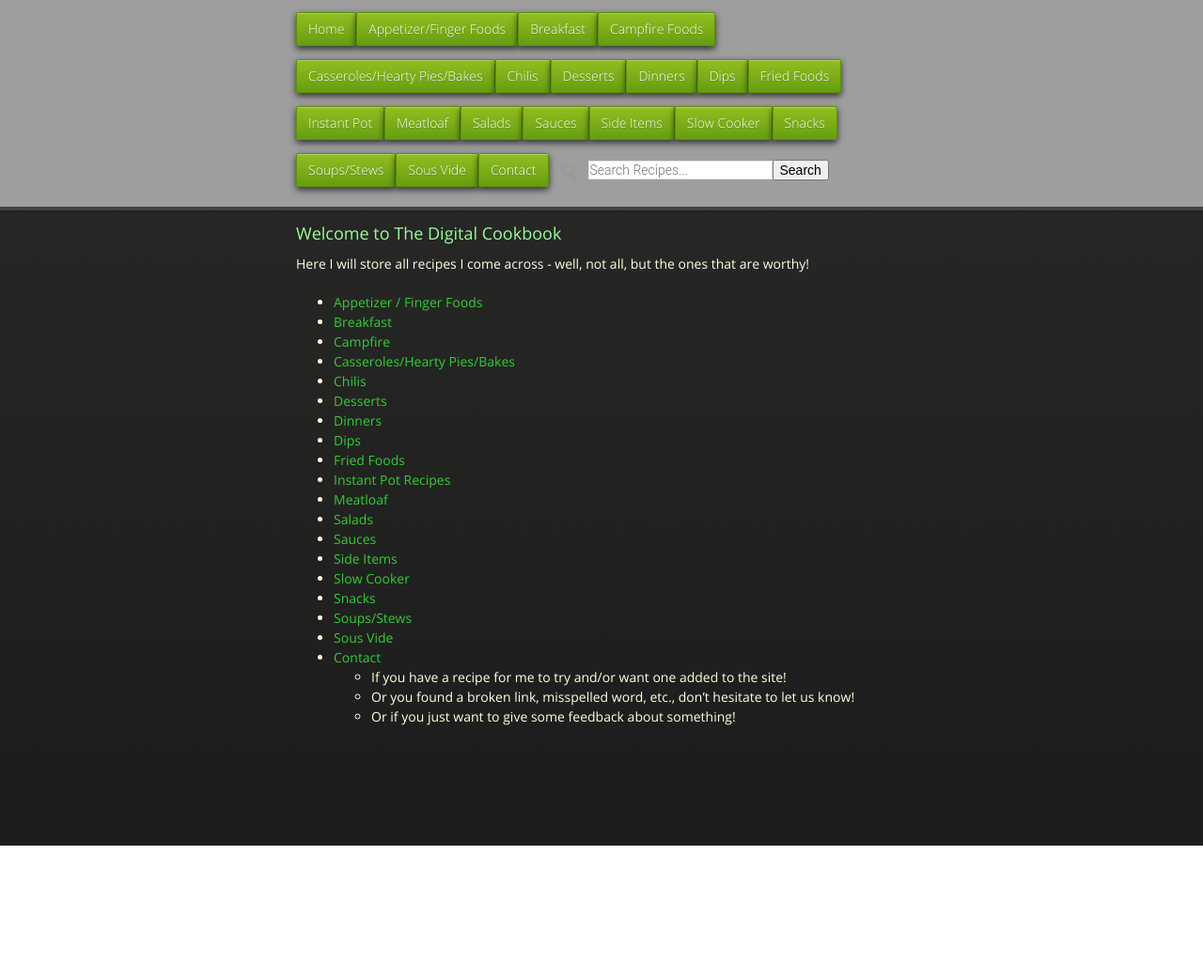
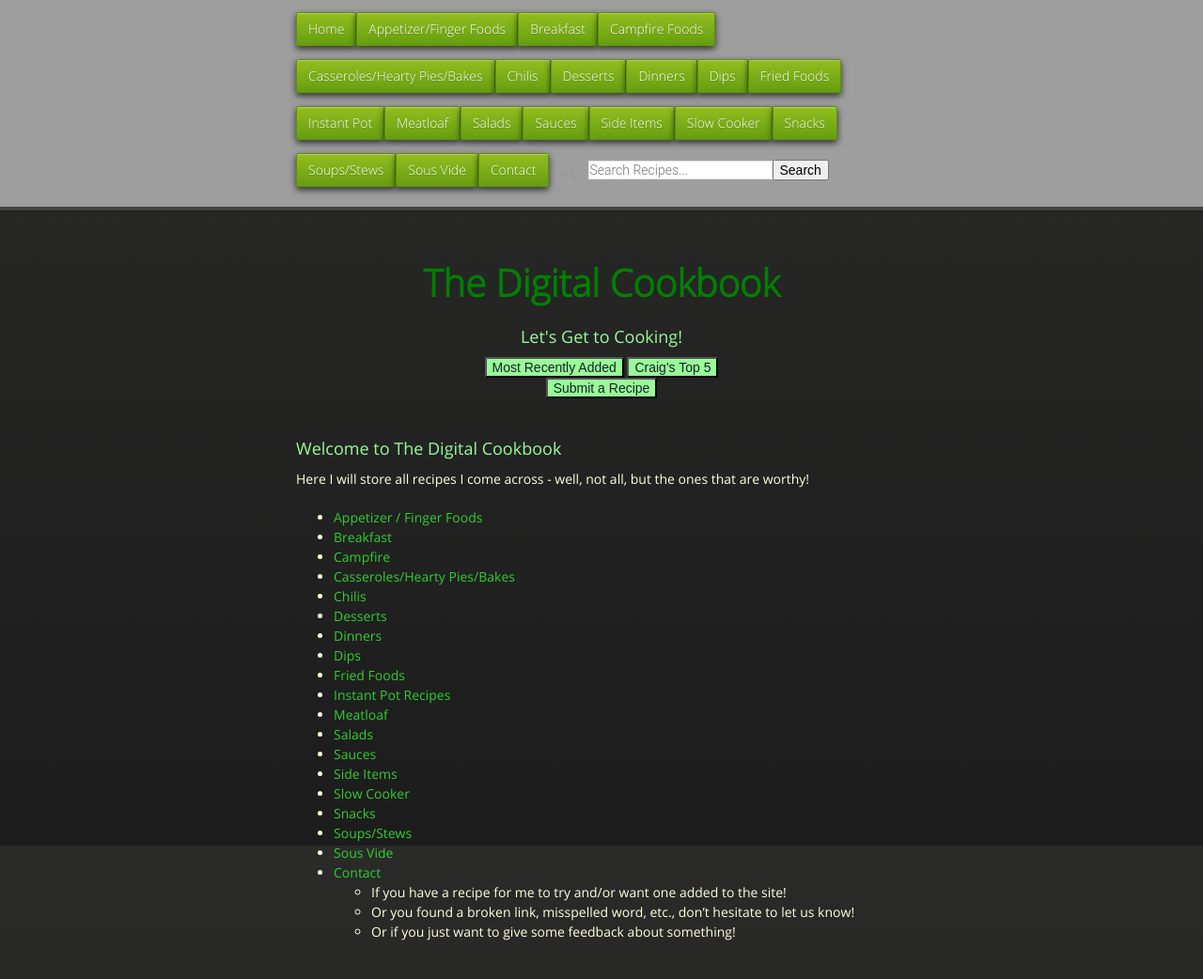
Before and after one commit to cmwillett/TheDigitalCookbook, a Jekyll site: the page built from index.md, in a window 1280 px wide. Shown: the whole page at 94% size. Built offline with Jekyll 4.4.1, drawn with Linux system fonts in a browser that asks for light colours; nearby versions of some CDN libraries; before the commit the page ends 900 px from its top, so only the background shows below that.

Commit message:
messing with mobile header

```diff
--- a/stylesheets/styles.css
+++ b/stylesheets/styles.css
@@ -721,7 +721,7 @@
   top: 0px;
   height: 220px;/*change this to lower the header bar and give more room*/
   width: 100%;
-  position: absolute;/*was fixed*/
+  position: relative;/*was fixed*/
   background: url(../images/nav-bg.gif) #353535;
   border-bottom: 4px solid #434343;
   -moz-box-shadow: 0px 1px 3px rgba(0, 0, 0, 0.25);
```
